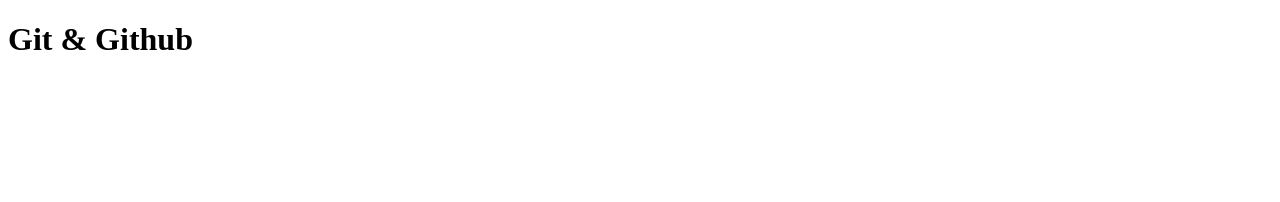
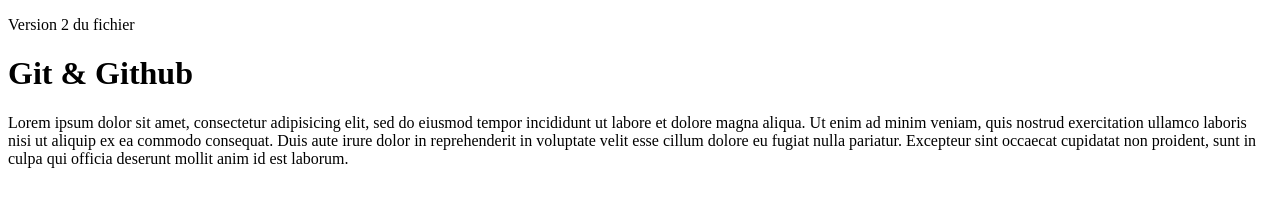
Before and after one commit to macs1903/essai, a plain HTML site: page index.html in a window 1280 px wide. Drawn offline with Linux system fonts and the light colour scheme.

Commit message:
Version 2 du projet avec plus de texte

```diff
--- a/index.html
+++ b/index.html
@@ -5,6 +5,13 @@
 	<title>Github</title>
 </head>
 <body>
+	<p>Version 2 du fichier</p>
 	<h1>Git & Github</h1>
+	<p>Lorem ipsum dolor sit amet, consectetur adipisicing elit, sed do eiusmod
+	tempor incididunt ut labore et dolore magna aliqua. Ut enim ad minim veniam,
+	quis nostrud exercitation ullamco laboris nisi ut aliquip ex ea commodo
+	consequat. Duis aute irure dolor in reprehenderit in voluptate velit esse
+	cillum dolore eu fugiat nulla pariatur. Excepteur sint occaecat cupidatat non
+	proident, sunt in culpa qui officia deserunt mollit anim id est laborum.</p>
 </body>
 </html>
```
